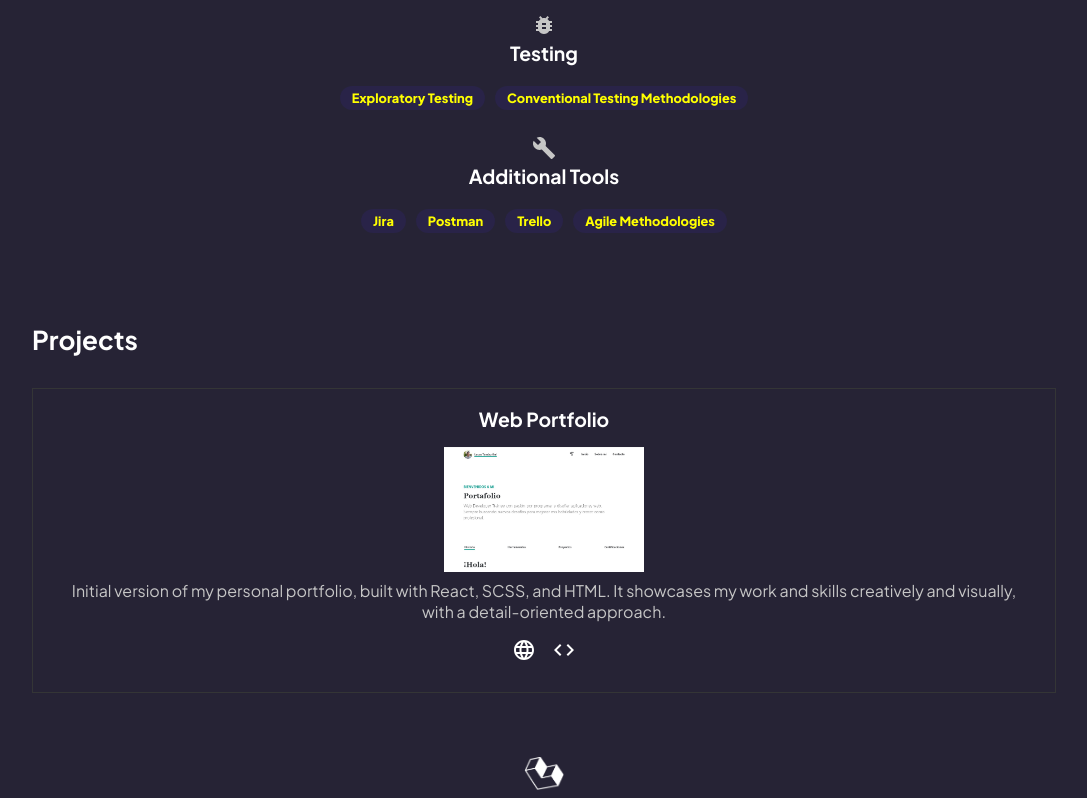
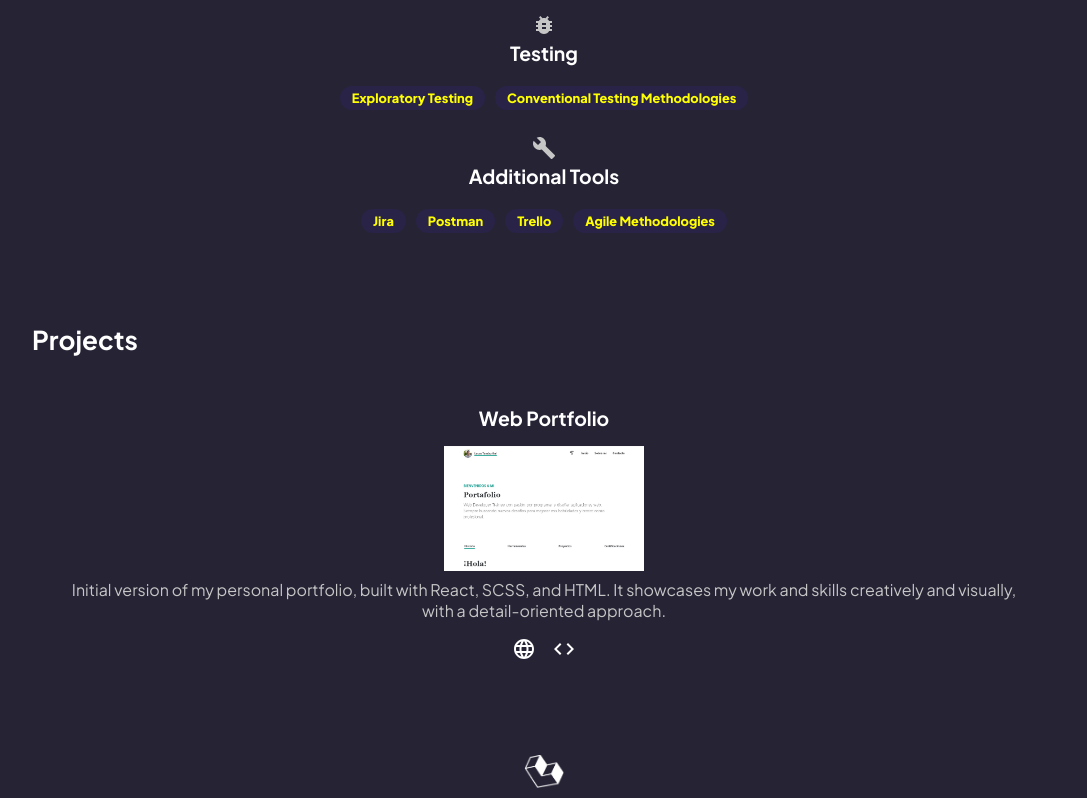
Before and after one commit to lucastamburlini/portfolio, a React (Vite) app: page / in a window 1280 px wide. Shown: the part 1044-1842 px from the top of the page, without its empty margins (96-1183 px from the left). Built offline with nearby package versions, Linux system fonts and the light colour scheme.

Commit message:
cambios de estilos

```diff
--- a/src/app.css
+++ b/src/app.css
@@ -12,7 +12,6 @@
   --text-primary-color: #ffffff;
   --text-secondary-color: #c6c6c6;
   --primary-color: #ffff00;
-  --details-color: #343536;
   --font-family-base: "Plus Jakarta Sans", sans-serif;
 
   --font-size-base: 1.5625rem;
```
